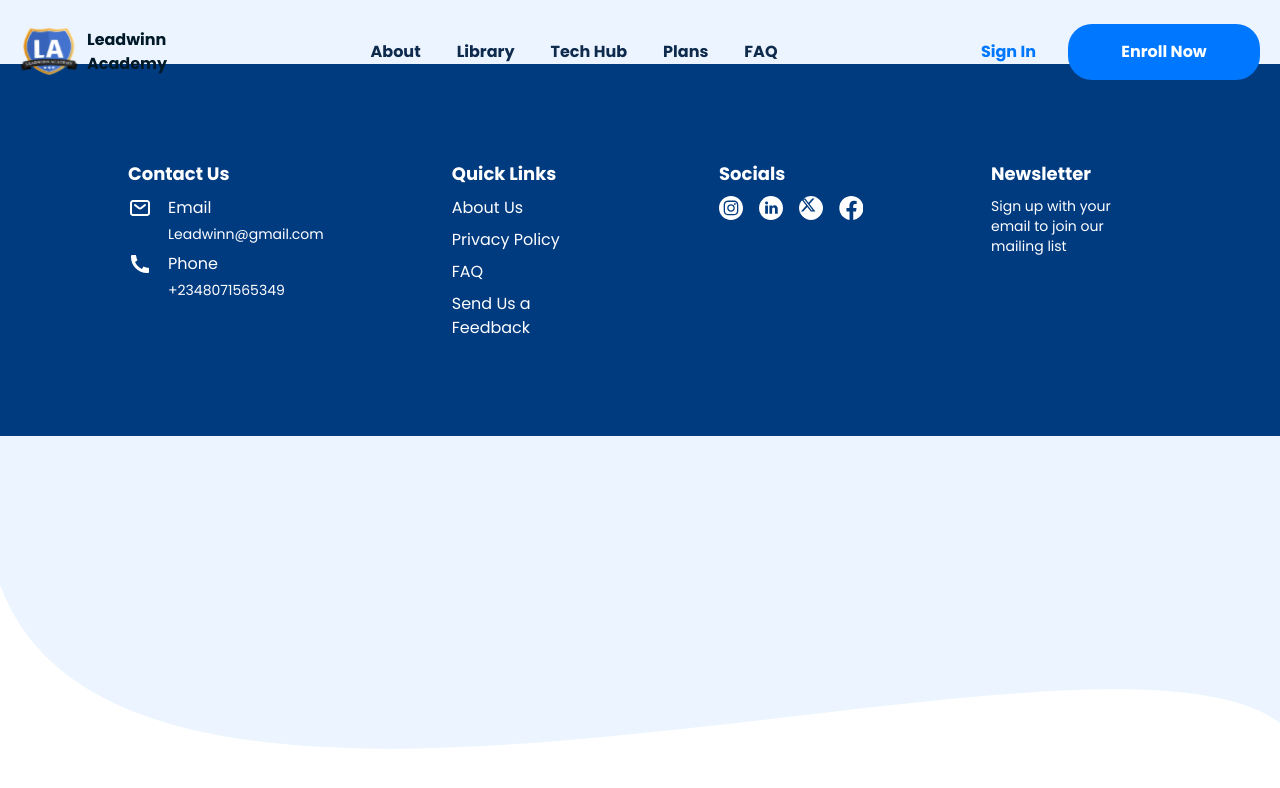
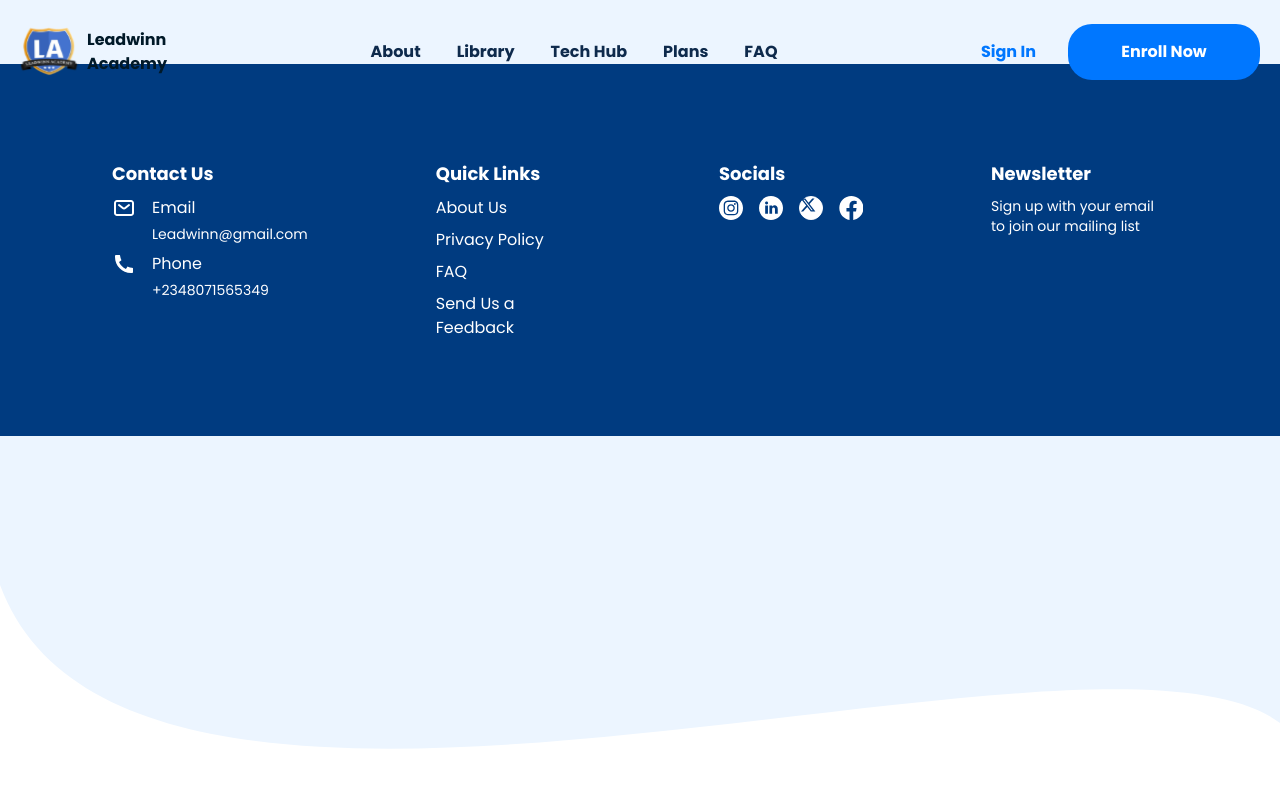
Before and after one commit to Adeleyeha-17/Leadwinn-Academy, a React (Vite) app: page / in a window 1280 px wide. Shown: the top 788 px of the page. Built offline with nearby package versions, Linux system fonts and the light colour scheme.

Commit message:
updated footer

```diff
--- a/src/components/Footer/Footer.tsx
+++ b/src/components/Footer/Footer.tsx
@@ -19,7 +19,7 @@ export const Footer = () => {
    ]
 
    return (
-      <div className="grid grid-flow-row md:grid-flow-col gap-12 py-16 px-6 lg:py-24 sm:px-32 lg:max-xl:px-10 lg:space-x-20 md:max-w-6xl lg:max-w-7xl mx-auto bg-footer-blue text-white font-poppins">
+      <div className="grid grid-flow-row md:grid-flow-col gap-6 md:gap-12 py-16 px-6 md:py-24 md:max-xl:px-18 xl:px-28 lg:max-xl:px-10 lg:space-x-20 bg-footer-blue text-white font-poppins">
 
          <div className="flex flex-col gap-2">
             <h1 className="font-bold text-lg">Contact Us</h1>
```
